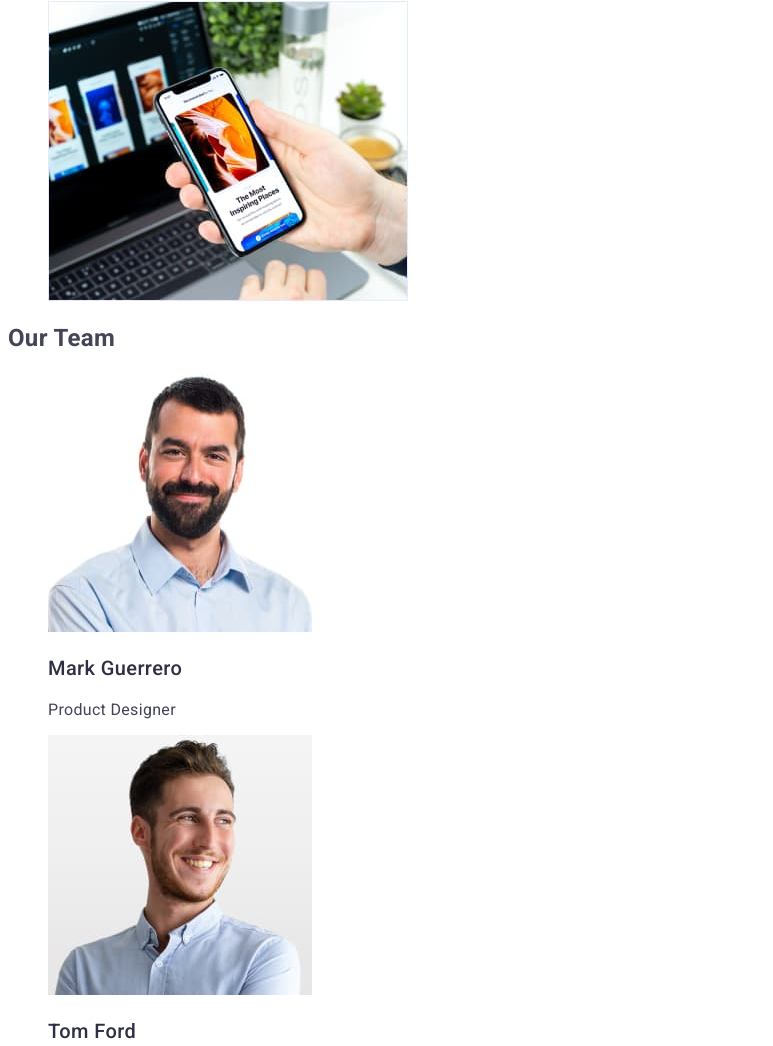
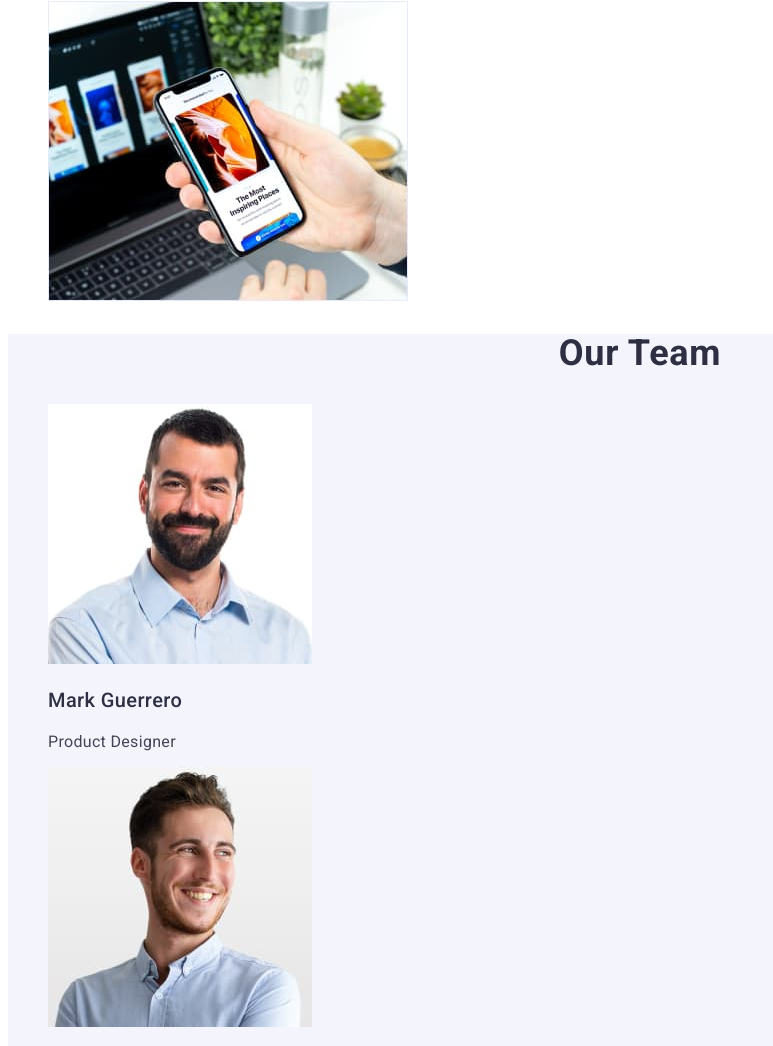
Before and after one commit to batalova-kira/goit-markup-hw-02, a plain HTML site: page index.html in a window 1280 px wide. Shown: the part 1451-2497 px from the top of the page, without its empty margins (0-773 px from the left). Drawn offline with Linux system fonts and the light colour scheme.

Commit message:
Summary 14 04 4

```diff
--- a/css/styles.css
+++ b/css/styles.css
@@ -76,6 +76,7 @@ letter-spacing: 0.02em;}
     font-size: 16px;
     line-height: 1.5;}
 
+
 /* Feachers */
 .feachers-title {color: var(--title-text-color);
 
@@ -87,8 +88,12 @@ letter-spacing: 0.02em;}
     letter-spacing: 0.02em;}
 
 /* Our Team */
-.team-item {background-color: var(--light-color);}
-.team-subtitle {color: var(--title-text-color);
+
+.section {background-color: var(--light-color);}
+
+.section-item {background-color: #FFFFFF;}
+
+.section-subtitle {color: var(--title-text-color);
 
     font-weight: 700;
     font-size: 36px;
--- a/index.html
+++ b/index.html
@@ -110,7 +110,7 @@
           </li>
         </ul>
       </section>
-      <section class="secion">
+      <section class="section">
         <h2 class="section-subtitle">Our Team</h2>
         <ul class="secion-item list">
           <li>
```
